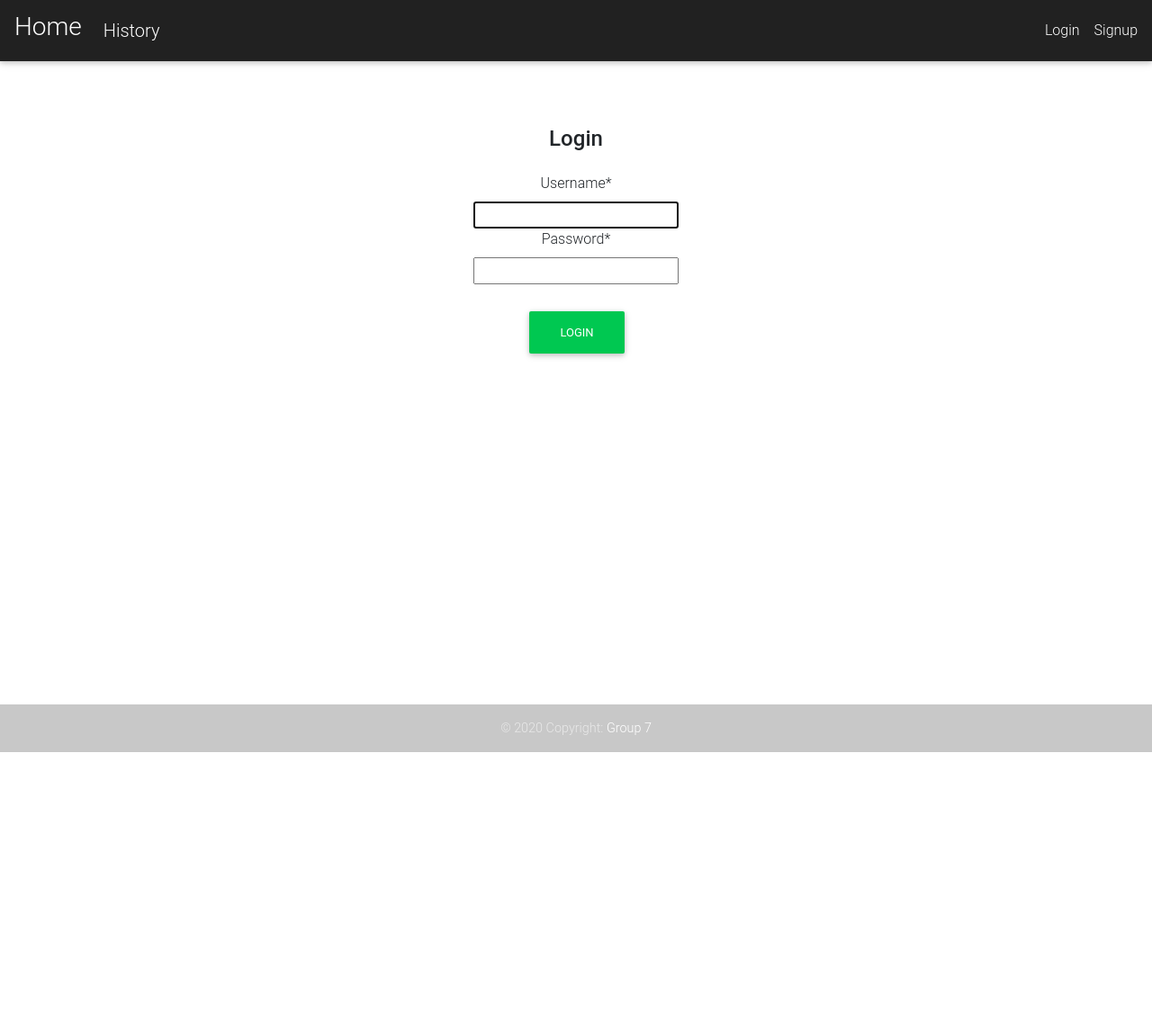
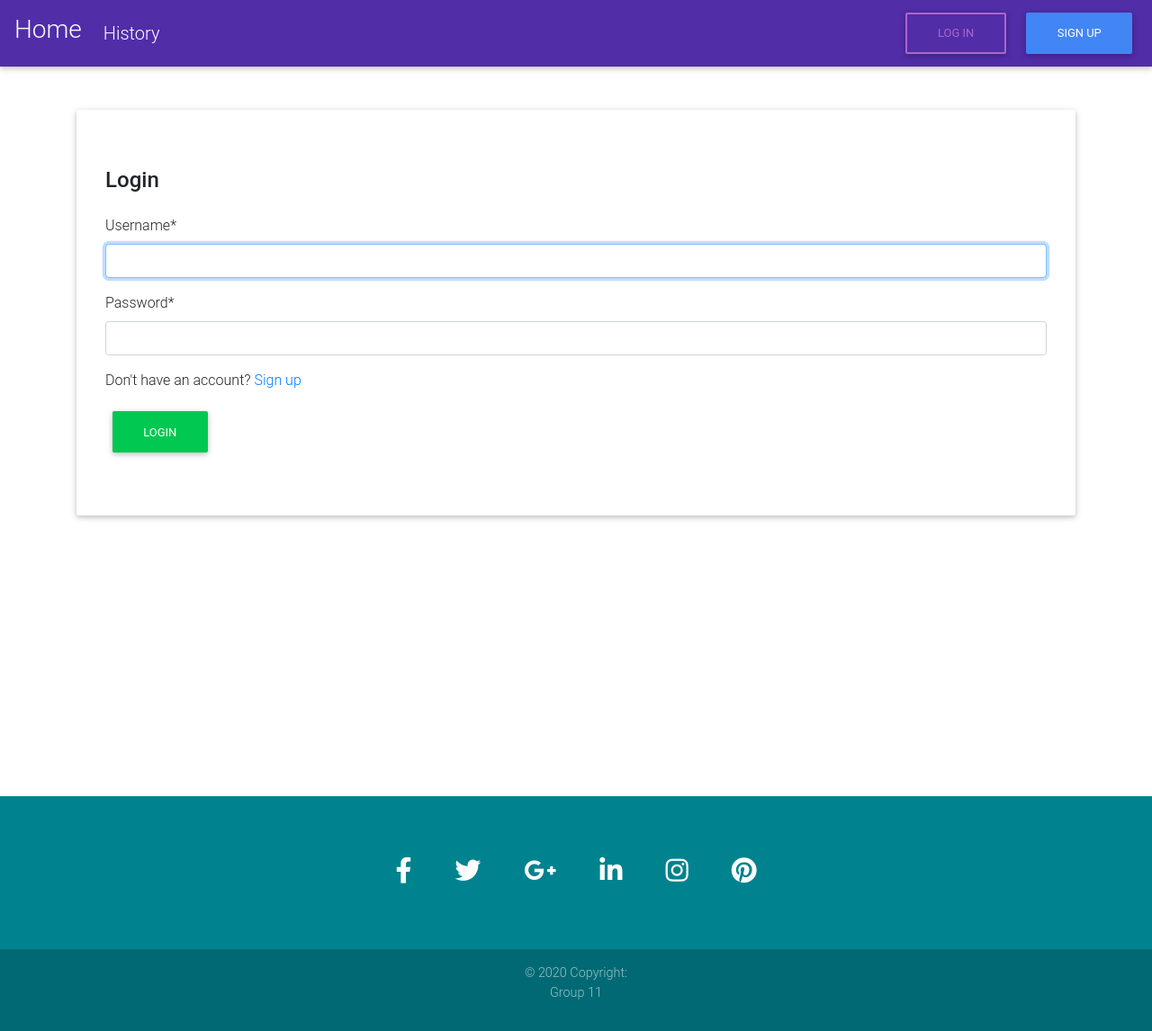
Before and after one commit to khangtu22/email-spam-ml-django, a Django app: page /users/login/ in a window 1280 px wide. Shown: the whole page at 90% size. Before the commit the page ends 836 px from the top, so only its background shows below. Run offline with Django 3.2, Linux system fonts and the light colour scheme; some libraries are stand-ins or nearby versions.

Commit message:
Improve UI

```diff
--- a/requirements.txt
+++ b/requirements.txt
@@ -20,3 +20,4 @@ threadpoolctl==2.1.0
 tqdm==4.46.0
 utils==1.0.1
 whitenoise==5.1.0
+forms
--- a/spam/settings.py
+++ b/spam/settings.py
@@ -134,3 +134,6 @@ LOGOUT_REDIRECT_URL = 'home'
 
 
 AUTH_USER_MODEL = "users.CustomUser"
+
+
+CRISPY_TEMPLATE_PACK = 'bootstrap4'
--- a/templates/base/footer.html
+++ b/templates/base/footer.html
@@ -2,24 +2,69 @@
 <!DOCTYPE html>
 <html lang="en">
 <head>
+    <title>foot</title>
     <meta charset="UTF-8">
-    <title>footer</title>
-    <link rel="stylesheet" href="https://stackpath.bootstrapcdn.com/bootstrap/4.1.1/css/bootstrap.min.css" integrity="sha384-WskhaSGFgHYWDcbwN70/dfYBj47jz9qbsMId/iRN3ewGhXQFZCSftd1LZCfmhktB" crossorigin="anonymous">
-    <link rel="stylesheet" type="text/css" href="{% static 'assets/MDB/css/mdb.min.css' %}">
-    <link rel="stylesheet" type="text/css" href="{% static 'assets/css/base.css' %}">
+    <meta name="viewport" content="width=device-width, initial-scale=1, shrink-to-fit=no">
+    <meta http-equiv="x-ua-compatible" content="ie=edge">
 </head>
 <body>
+<br>
+<br>
+<br>
     <!-- Footer -->
-    <footer class="page-footer font-small #fafafa grey lighten-5">
+    <footer class="page-footer font-small cyan darken-3">
 
-      <!-- Copyright -->
-      <div class="footer-copyright text-center py-3">© 2020 Copyright:
-        <a href="https://mdbootstrap.com/"> Group 7</a>
-      </div>
-      <!-- Copyright -->
+        <!-- Footer Elements -->
+        <div class="container">
+
+            <!-- Grid row-->
+            <div class="row">
+
+                <!-- Grid column -->
+                <div class="col-md-12 py-5">
+                    <div class="mb-5 flex-center">
+
+                        <!-- Facebook -->
+                        <a class="fb-ic">
+                            <i class="fab fa-facebook-f fa-lg white-text mr-md-5 mr-3 fa-2x"> </i>
+                        </a>
+                        <!-- Twitter -->
+                        <a class="tw-ic">
+                            <i class="fab fa-twitter fa-lg white-text mr-md-5 mr-3 fa-2x"> </i>
+                        </a>
+                        <!-- Google +-->
+                        <a class="gplus-ic">
+                            <i class="fab fa-google-plus-g fa-lg white-text mr-md-5 mr-3 fa-2x"> </i>
+                        </a>
+                        <!--Linkedin -->
+                        <a class="li-ic">
+                            <i class="fab fa-linkedin-in fa-lg white-text mr-md-5 mr-3 fa-2x"> </i>
+                        </a>
+                        <!--Instagram-->
+                        <a class="ins-ic">
+                            <i class="fab fa-instagram fa-lg white-text mr-md-5 mr-3 fa-2x"> </i>
+                        </a>
+                        <!--Pinterest-->
+                        <a class="pin-ic">
+                            <i class="fab fa-pinterest fa-lg white-text fa-2x"> </i>
+                        </a>
+                    </div>
+                </div>
+                <!-- Grid column -->
+
+            </div>
+            <!-- Grid row-->
+
+        </div>
+        <!-- Footer Elements -->
+
+        <!-- Copyright -->
+        <div class="footer-copyright text-center py-3">© 2020 Copyright:
+            <p> Group 11</p>
+        </div>
+        <!-- Copyright -->
 
     </footer>
     <!-- Footer -->
-
 </body>
 </html>
--- a/templates/base/navbar.html
+++ b/templates/base/navbar.html
@@ -4,12 +4,14 @@
 <head>
     <meta charset="UTF-8">
     <title>Home</title>
+    <link rel="stylesheet" href="https://use.fontawesome.com/releases/v5.8.2/css/all.css">
     <link rel="stylesheet" type="text/css" href="{% static 'assets/MDB/css/mdb.min.css' %}">
+    <link rel="stylesheet" type="text/css" href="{% static 'assets/MDB/css/bootstrap.min.css' %}">
+    <link rel="stylesheet" type="text/css" href="{% static 'assets/MDB/css/mdb.css' %}">
     <link rel="stylesheet" type="text/css" href="{% static 'assets/css/base.css' %}">
-
 </head>
 <body>
-    <nav class="navbar navbar-expand-md navbar-dark bg-dark mb-4">
+    <nav class="navbar navbar-expand-md navbar-dark deep-purple darken-2 mb-4">
         <a class="navbar-brand" href="{% url 'home' %}">
             <h3>Home</h3>
         </a>
@@ -26,18 +28,23 @@
             {% if user.is_authenticated %}
                 <ul class="navbar-nav ml-auto">
                     <li class="nav-item">
-                        <a class="nav-link dropdown-toggle" href="#" id="userMenu" data-toggle="dropdown" aria-haspopup="true" aria-expanded="false">
-                        {{ user.username }}
-                        </a>
-                        <div class="dropdown-menu dropdown-menu-right" aria-labelledby="userMenu">
-                            <a class="dropdown-item" href="{% url 'logout' %}"> Log Out</a>
+                        <div class="dropdown">
+                          <!--Trigger-->
+                          <button class="btn deep-purple darken-1 dropdown-toggle text-white" type="button" id="dropdownMenu1" data-toggle="dropdown"
+                            aria-haspopup="true" aria-expanded="false">{{ user.username }}</button>
+                          <!--Menu-->
+                          <div class="dropdown-menu dropdown-menu-right">
+                              <a class="dropdown-item" href="{% url 'history' %}">History</a>
+                              <a class="dropdown-item" href="{% url 'password_change'%}">Change password</a>
+                              <a class="dropdown-item" href="{% url 'logout' %}">Log Out</a>
+                          </div>
                         </div>
                     </li>
                 </ul>
         {% else %}
-            <form class="form-inline ml-auto">
-                <a href="{% url 'login' %}" class="text-white bg-dark" > Login</a>
-                <a href="{% url 'signup' %}" class="text-white bg-dark ml-3">Signup</a>
+             <form class="form-inline ml-auto">
+                <a href="{% url 'login' %}" class="btn btn-outline-secondary"> Log In</a>
+                <a href="{% url 'signup' %}" class="btn btn-primary ml-3">Sign up</a>
             </form>
         {% endif %}
         </div>
@@ -45,8 +52,10 @@
     <div class="container">{% block content %} {% endblock content %} </div>
 
      <!-- jQuery first, then Popper.js, then Bootstrap JS -->
-    <script src="https://code.jquery.com/jquery-3.3.1.slim.min.js" integrity="sha384-q8i/X+965DzO0rT7abK41JStQIAqVgRVzpbzo5smXKp4YfRvH+8abtTE1Pi6jizo" crossorigin="anonymous"></script>
-    <script src="https://cdnjs.cloudflare.com/ajax/libs/popper.js/1.14.7/umd/popper.min.js" integrity="sha384-UO2eT0CpHqdSJQ6hJty5KVphtPhzWj9WO1clHTMGa3JDZwrnQq4sF86dIHNDz0W1" crossorigin="anonymous"></script>
-    <script src="https://stackpath.bootstrapcdn.com/bootstrap/4.3.1/js/bootstrap.min.js" integrity="sha384-JjSmVgyd0p3pXB1rRibZUAYoIIy6OrQ6VrjIEaFf/nJGzIxFDsf4x0xIM+B07jRM" crossorigin="anonymous"></script>
+    <script src="{% static 'assets/MDB/js/bootstrap.js' %}"></script>
+    <script src="{% static 'assets/MDB/js/bootstrap.min.js' %}"></script>
+    <script src="{% static 'assets/MDB/js/jquery.js' %}"></script>
+    <script src="{% static 'assets/MDB/js/mdb.js' %}"></script>
+    <script src="{% static 'assets/MDB/js/bootstrap.js' %}"></script>
 </body>
 </html>
--- a/templates/registration/login.html
+++ b/templates/registration/login.html
@@ -12,18 +12,13 @@
 {% block title %}Login{% endblock %}
 
 {% block content %}
-      <form method="post" class="text-center p-5" >
-          <p class="h4 mb-4">Login</p>
-          {% csrf_token %}
-          <div class="form-row">
-          <div class="form-group col-md-12 mb-0">
-            {{ form.username|as_crispy_field }}
-          </div>
-          <div class="form-group col-md-12 mb-0">
-            {{ form.password|as_crispy_field }}
-          </div>
-        </div>
-          <br>
+         <div class="jumbotron mt-5">
+         <form method="post">
+         <p class="h4 mb-4">Login</p>
+            {% csrf_token %}
+            {{form|crispy }}
+          <p>Don't have an account? <a href="{% url 'signup' %}"> Sign up </a> </p>
           <button class="btn btn-success ml-2" type="submit">Login</button>
         </form>
+         </div>
 {% endblock %}
--- a/templates/signup.html
+++ b/templates/signup.html
@@ -12,12 +12,14 @@
 
 {% block title %}Sign Up{% endblock %}
 {% block content %}
+    <div class="jumbotron mt-5">
       <p class="h4 mb-4">Sign up</p>
-      <form method="post" class="border border-light p-5  ">
+      <form method="post">
         {% csrf_token %}
         {{form|crispy }}
         <button class="btn btn-success ml-2" type="submit">Sign up</button>
       </form>
+    </div>
 {% endblock %}
 </body>
 </html>
--- a/users/forms.py
+++ b/users/forms.py
@@ -1,12 +1,15 @@
 from django import forms
 from django.contrib.auth.forms import UserCreationForm, UserChangeForm
 from .models import CustomUser
+from crispy_forms.helper import FormHelper
 
 
 class CustomUserCreationForm(UserCreationForm):
     class Meta(UserCreationForm.Meta):
         model = CustomUser
-        fields = UserCreationForm.Meta.fields
+        # fields = UserCreationForm.Meta.fields
+        fields = ("username", "email", "password1", "password2")
+        exclude = ('username.help_text',)
 
 
 class CustomUserChangeForm(UserChangeForm):
```
Also changed, not shown: templates/home.html (+8 -11 lines), templates/registration/password_change_done.html (added, +16 -0 lines), templates/registration/password_change_form.html (added, +25 -0 lines), db.sqlite3, 1 other file.
